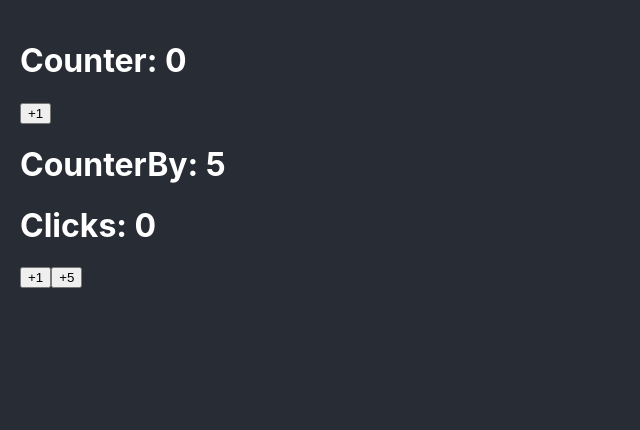
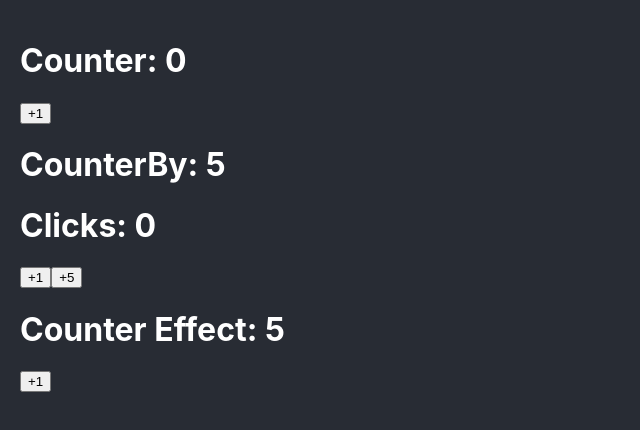
Before and after one commit to JD1927/react-bases, a React (Create React App) app: page / in a window 1280 px wide. Shown: the top 430 px of the page, without its empty margins (0-640 px from the left). Built offline with nearby package versions, Linux system fonts and the light colour scheme.

Commit message:
Add CounterEffect componet solution

```diff
--- a/src/App.tsx
+++ b/src/App.tsx
@@ -1,11 +1,13 @@
 import { Counter } from './bases/Counter';
 import { CounterBy } from './bases/CounterBy';
+import { CounterEffect } from './bases/CounterEffect';
 
 function App() {
   return (
     <>
       <Counter/>
       <CounterBy/>
+      <CounterEffect/>
     </>
   );
 }
--- /dev/null
+++ b/src/bases/CounterEffect.tsx
@@ -0,0 +1,23 @@
+import { useEffect, useState } from 'react';
+
+const MAX_COUNT: number = 10;
+
+export const CounterEffect = () => {
+  const [counter, setCounter] = useState(5);
+
+  const handleClick = (): void => {
+    setCounter(prev => Math.min(prev + 1, MAX_COUNT));
+  };
+
+  useEffect(() => {
+    if(counter < 10) return;
+    console.log('%cMáx value reached', 'color: tomato; background-color: black;');
+  }, [counter]);
+
+  return (
+    <>
+      <h1>Counter Effect: {counter}</h1>
+      <button onClick={handleClick}>+1</button>
+    </>
+  );
+};
```
